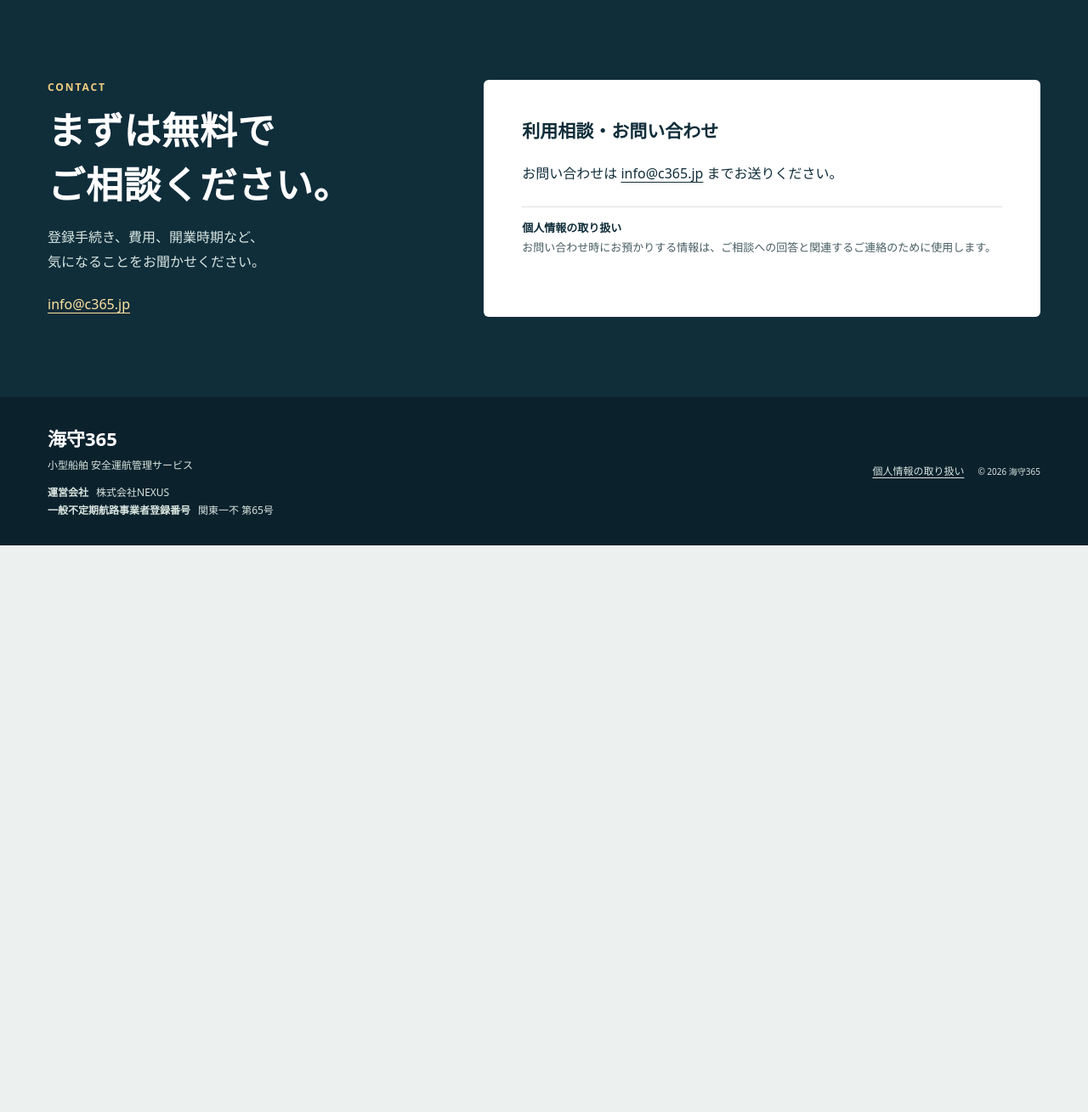
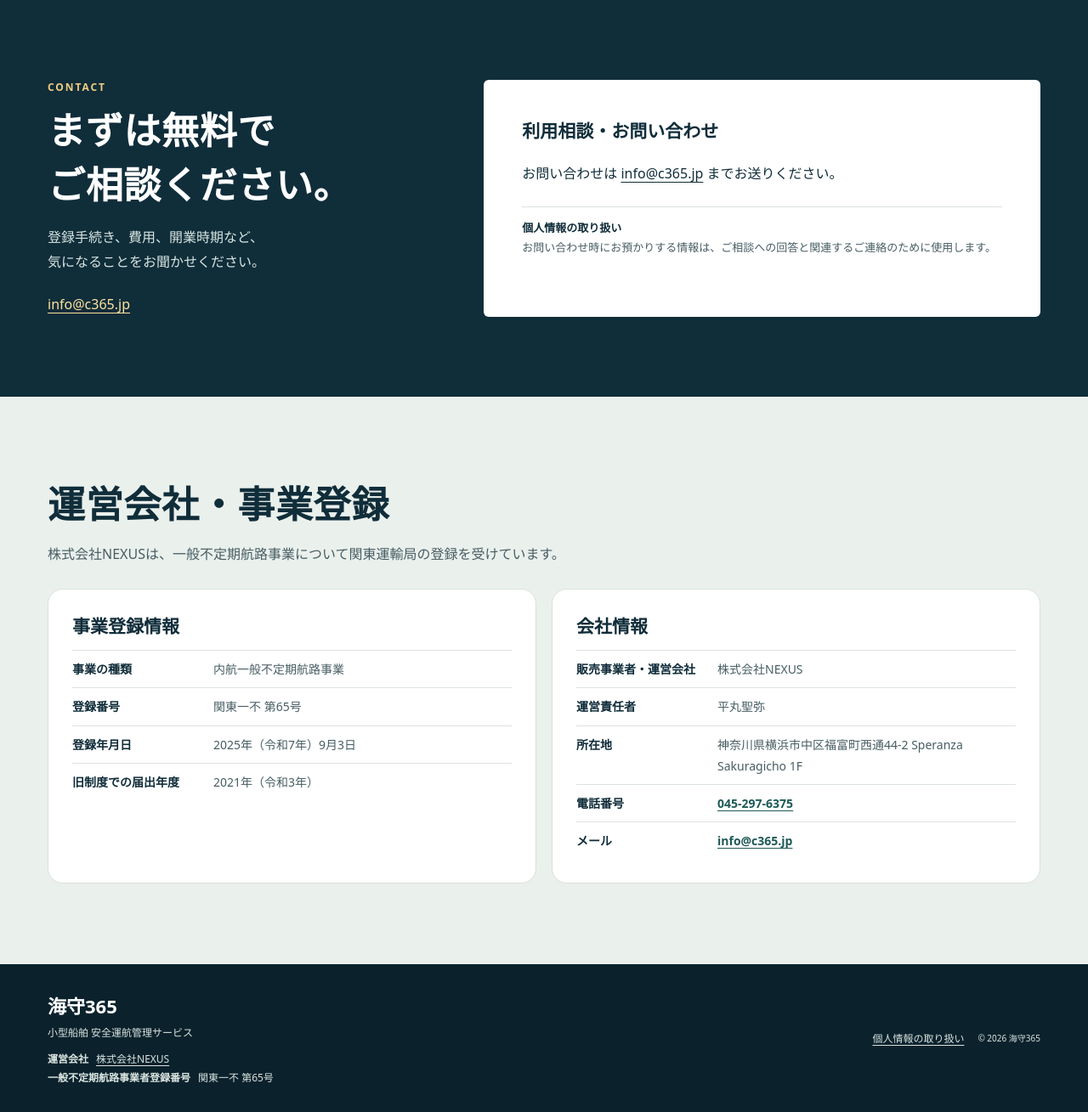
Before and after one commit to hiroshit924/umi365, a WordPress theme: template wp-content/themes/umimori365/front-page.php in a window 1280 px wide. Shown: the part 4239-5548 px from the top of the page at 85% size. Before the commit the page ends 4881 px from the top, so only its background shows below. Run offline with PHP 8.4 and a stand-in for WordPress, Linux system fonts and the light colour scheme; the site name, menu and one post (Sample post) are stand-ins, and other content is empty; some libraries are stand-ins or nearby versions.

Commit message:
Publish company and coastal route registration details

```diff
--- a/wp-content/themes/umimori365/footer.php
+++ b/wp-content/themes/umimori365/footer.php
@@ -4,7 +4,7 @@
 			<a class="footer-brand" href="<?php echo esc_url( home_url( '/' ) ); ?>">海守365</a>
 			<p>小型船舶 安全運航管理サービス</p>
 			<dl class="operator-details">
-				<div><dt>運営会社</dt><dd>株式会社NEXUS</dd></div>
+				<div><dt>運営会社</dt><dd><a href="<?php echo esc_url( home_url( '/#company' ) ); ?>">株式会社NEXUS</a></dd></div>
 				<?php $route_registration = get_theme_mod( 'umimori365_route_registration', UMIMORI365_ROUTE_REGISTRATION ); ?>
 				<?php if ( '' !== $route_registration ) : ?>
 					<div><dt>一般不定期航路事業者登録番号</dt><dd><?php echo esc_html( $route_registration ); ?></dd></div>
--- a/wp-content/themes/umimori365/front-page.php
+++ b/wp-content/themes/umimori365/front-page.php
@@ -133,5 +133,7 @@
 			</div>
 		</div>
 	</section>
+
+	<?php get_template_part( 'template-parts/company-registration' ); ?>
 </main>
 <?php get_footer(); ?>
--- a/wp-content/themes/umimori365/inc/seo.php
+++ b/wp-content/themes/umimori365/inc/seo.php
@@ -66,10 +66,18 @@ add_action( 'wp_head', static function () {
 	}
 
 	$organization = array(
-		'@type' => 'Organization',
-		'@id'   => $organization_id,
-		'name'  => '株式会社NEXUS',
-		'email' => 'info@c365.jp',
+		'@type'     => 'Organization',
+		'@id'       => $organization_id,
+		'name'      => '株式会社NEXUS',
+		'email'     => 'info@c365.jp',
+		'telephone' => '+81-45-297-6375',
+		'address'   => array(
+			'@type'           => 'PostalAddress',
+			'addressCountry'  => 'JP',
+			'addressRegion'   => '神奈川県',
+			'addressLocality' => '横浜市中区',
+			'streetAddress'   => '福富町西通44-2 Speranza Sakuragicho 1F',
+		),
 	);
 	if ( '' !== $registration ) {
 		$organization['identifier'] = array(
--- a/wp-content/themes/umimori365/style.css
+++ b/wp-content/themes/umimori365/style.css
@@ -1,7 +1,7 @@
 /*
 Theme Name: 海守365
 Description: 小型船舶の安全運航管理サービス 海守365の公式サイト用テーマ。
-Version: 1.1.2
+Version: 1.1.3
 Text Domain: umimori365
 */
 :root {
@@ -219,6 +219,15 @@ h3 { font-size: 21px; line-height: 1.5; }
 .form-grid .required { color: #824618; font-size: 11px; margin-left: 6px; }
 .privacy { margin-top: 24px; border-top: 1px solid var(--line); padding-top: 13px; color: var(--muted); font-size: 13px; }
 .privacy h4 { color: var(--navy); }
+.company-registration { background: #eaf0ec; }
+.company-intro { margin-top: 12px; color: var(--muted); }
+.company-grid { display: grid; grid-template-columns: repeat(2, minmax(0, 1fr)); gap: 18px; margin-top: 26px; }
+.company-card { padding: clamp(16px, 2.5vw, 28px); border: 1px solid var(--line); border-radius: 18px; background: #fff; }
+.company-card dl { margin: 12px 0 0; }
+.company-card dl > div { display: grid; grid-template-columns: minmax(0, 11em) minmax(0, 1fr); column-gap: 12px; padding: 9px 0; border-top: 1px solid var(--line); font-size: 14px; }
+.company-card dt { font-weight: 700; }
+.company-card dd { margin: 0; color: var(--muted); overflow-wrap: anywhere; }
+.company-card a { color: #1e5a57; font-weight: 700; }
 .site-footer { background: var(--deep); color: #d9e4df; padding: 30px 0; }
 .footer-inner, .footer-right { display: flex; align-items: center; justify-content: space-between; gap: 16px; font-size: 12px; }
 .footer-brand { color: white; font-size: 22px; font-weight: 850; text-decoration: none; }
@@ -308,7 +317,8 @@ h3 { font-size: 21px; line-height: 1.5; }
 	.overview-grid strong { font-size: 12px; }
 	.section-intro { display: block; }
 	.section-intro > p { margin-top: 12px; }
-	.service-grid, .flow-grid, .background-grid, .contact-grid { grid-template-columns: 1fr; }
+	.service-grid, .flow-grid, .background-grid, .contact-grid, .company-grid { grid-template-columns: 1fr; }
+	.company-card dl > div { grid-template-columns: minmax(0, 1fr); gap: 2px; }
 	.flow-grid { gap: 21px; }
 	.footer-inner { align-items: start; }
 	.footer-right { display: grid; gap: 6px; text-align: right; }
--- /dev/null
+++ b/wp-content/themes/umimori365/template-parts/company-registration.php
@@ -0,0 +1,32 @@
+<section class="section company-registration" id="company" aria-labelledby="company-title">
+	<div class="container">
+		<h2 id="company-title">運営会社・事業登録</h2>
+		<p class="company-intro">株式会社NEXUSは、一般不定期航路事業について関東運輸局の登録を受けています。</p>
+
+		<div class="company-grid">
+			<div class="company-card">
+				<h3>事業登録情報</h3>
+				<dl>
+					<div><dt>事業の種類</dt><dd>内航一般不定期航路事業</dd></div>
+					<?php $route_registration = get_theme_mod( 'umimori365_route_registration', UMIMORI365_ROUTE_REGISTRATION ); ?>
+					<?php if ( '' !== $route_registration ) : ?>
+						<div><dt>登録番号</dt><dd><?php echo esc_html( $route_registration ); ?></dd></div>
+					<?php endif; ?>
+					<div><dt>登録年月日</dt><dd><time datetime="2025-09-03">2025年（令和7年）9月3日</time></dd></div>
+					<div><dt>旧制度での届出年度</dt><dd>2021年（令和3年）</dd></div>
+				</dl>
+			</div>
+
+			<div class="company-card">
+				<h3>会社情報</h3>
+				<dl>
+					<div><dt>販売事業者・運営会社</dt><dd>株式会社NEXUS</dd></div>
+					<div><dt>運営責任者</dt><dd>平丸聖弥</dd></div>
+					<div><dt>所在地</dt><dd>神奈川県横浜市中区福富町西通44-2 Speranza Sakuragicho 1F</dd></div>
+					<div><dt>電話番号</dt><dd><a href="tel:+81452976375">045-297-6375</a></dd></div>
+					<div><dt>メール</dt><dd><a href="mailto:info@c365.jp">info@c365.jp</a></dd></div>
+				</dl>
+			</div>
+		</div>
+	</div>
+</section>
```
Also changed, not shown: README.md, 1 other file.
